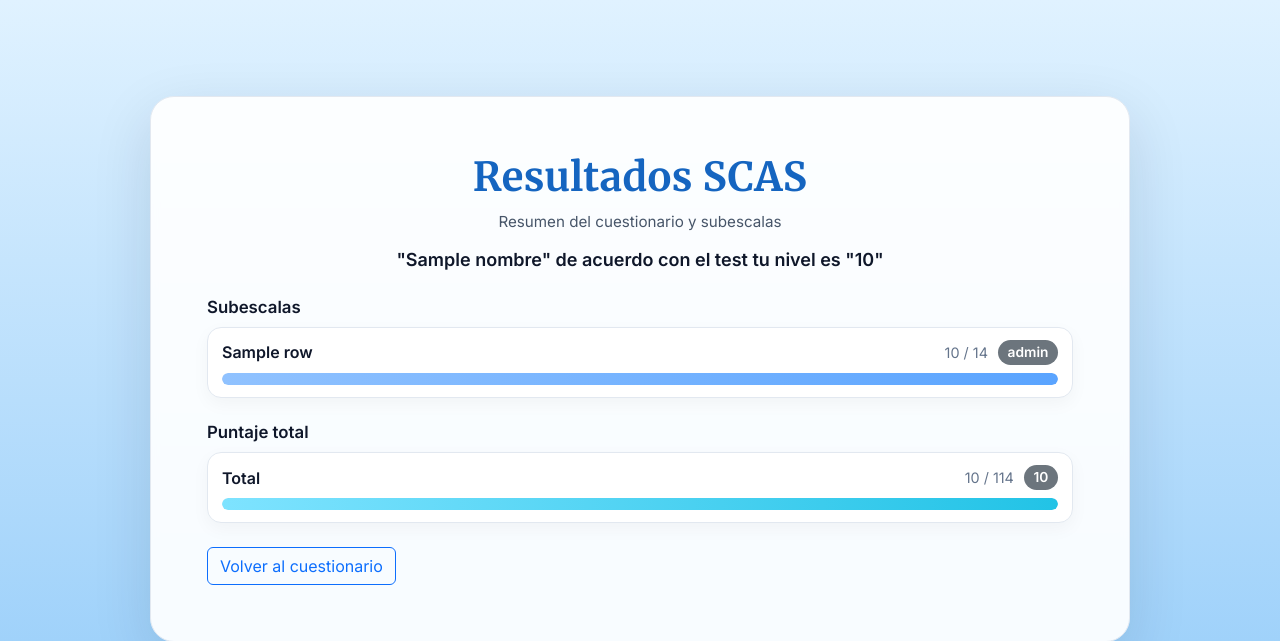
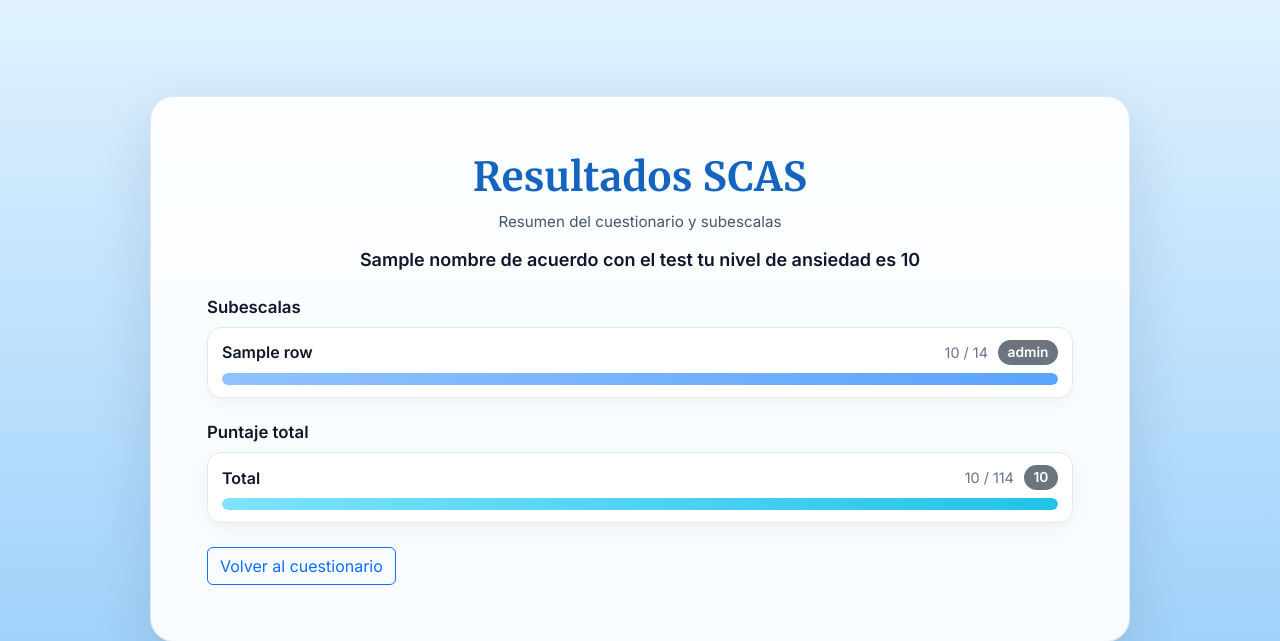
Before and after one commit to MirellaYuriko1/Tesis_clon, a Flask app: template templates/resultado.html in a window 1280 px wide. Shown: the top 641 px of the page. Run offline with Flask 3, Linux system fonts and the light colour scheme; the template is opened without the code that fills it: most values are stand-ins (such as "Sample title", 1, 10 or a date in 2020).

Commit message:
Actualizar

```diff
--- a/templates/resultado.html
+++ b/templates/resultado.html
@@ -91,7 +91,7 @@
 
       <!-- NUEVO: nombre y nivel centrados, sin contenedor -->
       <p class="user-summary">
-        <strong>"{{ nombre }}"</strong> de acuerdo con el test tu nivel es <strong>"{{ nivel_total }}"</strong>
+        <strong>{{ nombre }}</strong> de acuerdo con el test tu nivel de ansiedad es <strong>{{ nivel_total }}</strong>
       </p>
 
       {% if notfound %}
```
